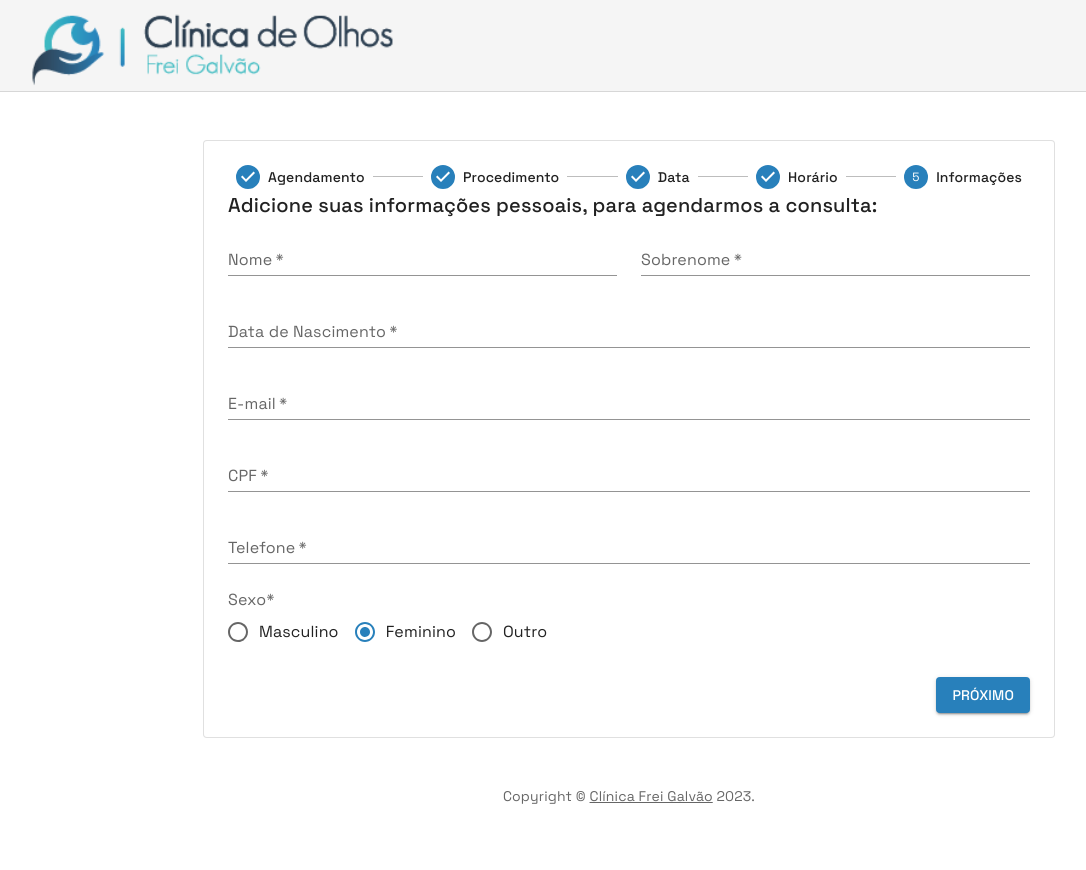
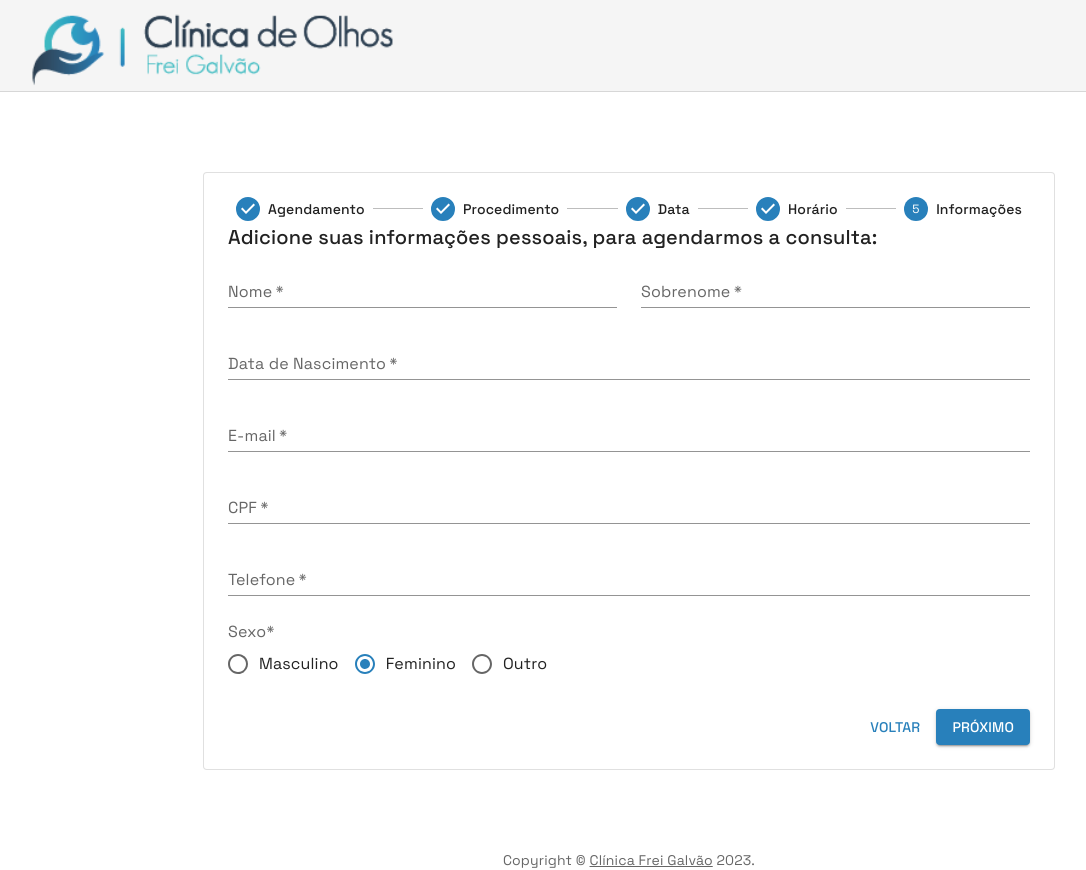
Before and after one commit to a3devcom/cnn-agendamento-Next.js, a Next.js app: page /info in a window 1280 px wide. Shown: the whole page, without its empty margins (11-1097 px from the left). Before the commit the page ends 838 px from the top, so only its background shows below. Built offline with nearby package versions, Linux system fonts and the light colour scheme.

Commit message:
refactoring and feats

```diff
--- /dev/null
+++ b/src/components/NextBackButton.js
@@ -0,0 +1,24 @@
+import { Box } from '@mui/material';
+import { Button } from '@mui/material';
+
+const NextBackButton = ({ handleClick, handleBack}) => {
+  return(
+    <Box sx={{ display: 'flex', justifyContent: 'flex-end' }}>
+      <Button onClick={handleBack} sx={{ mt: 3, ml: 1 }}>
+        Voltar
+      </Button>
+      <Button
+        variant="contained"
+        onClick={handleClick}
+        sx={{ mt: 3, ml: 1,'&:hover': {
+          backgroundColor: '#48bbc1',
+          color: '#fff',
+        }, }}
+      >
+        Próximo
+      </Button>
+    </Box>
+  );
+};
+
+export default NextBackButton;
--- /dev/null
+++ b/src/components/PaperContainer.js
@@ -0,0 +1,13 @@
+import { Container, Paper } from '@mui/material';
+
+const PaperContainer = ({ children }) => {
+  return (
+    <Container component="main" maxWidth="md" sx={{ mb: 4, mt: 4, display: 'flex', flexDirection: 'column' }}>
+      <Paper variant="outlined" sx={{ my: { xs: 3, md: 6 }, p: { xs: 2, md: 3 } }}>
+        {children}
+      </Paper>
+    </Container>
+  );
+}
+
+export default PaperContainer;
--- a/src/components/forms/HealthCare.js
+++ b/src/components/forms/HealthCare.js
@@ -16,6 +16,7 @@ export default function HealthCare() {
     { title: 'NotreDame' },
     { title: "Sul América" },
   ];
+
   return (
     <Box sx={{ height: '75%', display: 'flex', justifyContent: 'center', alignItems: 'center', textAlign: 'center', flexDirection: 'column' }}>
         <Typography variant="h4" gutterBottom className='mt-5' sx={{ fontWeight: 'bold'}}>
--- a/src/components/forms/info.js
+++ /dev/null
@@ -1,101 +0,0 @@
-import * as React from 'react';
-import Box from '@mui/material/Box';
-import Container from '@mui/material/Container';
-import Paper from '@mui/material/Paper';
-import Button from '@mui/material/Button';
-import Link from '@mui/material/Link';
-import Typography from '@mui/material/Typography';
-import PersonalInfo from './PersonalInfo';
-import HealthCare from './HealthCare';
-import Review from './Review';
-import StepperCo from '../StepperCO';
-import Navbar from '../Navbar';
-import Success from './Success'
-import router from 'next/router';
-
-
-function Copyright() {
-  return (
-    <Typography variant="body2" color="text.secondary" align="center">
-      {'Copyright © '}
-      <Link color="inherit" href="https://clinicafreigalvao.com.br/">
-        Clínica Frei Galvão
-      </Link>{' '}
-      {new Date().getFullYear()}
-      {'.'}
-    </Typography>
-  );
-}
-
-const steps = ['PersonalInfo', 'HealthCare', 'Review your order'];
-
-function getStepContent(step) {
-  switch (step) {
-    case 0:
-      return <PersonalInfo />;
-    case 1:
-      return <HealthCare />;
-    case 2:
-      return <Review />;
-    default:
-      throw new Error('Unknown step');
-  }
-}
-
-export default function Checkout() {
-  const [activeStep, setActiveStep] = React.useState(0);
-
-  const handleNext = () => {
-    setActiveStep(activeStep + 1);
-  };
-
-  const handleBack = () => {
-    setActiveStep(activeStep - 1);
-  };
-
-  return (
-    <Box>
-      <Navbar/>
-      <Container component="main" maxWidth="md" sx={{ mb: 4 }}>
-        <Paper
-        variant="outlined"
-        sx={{
-          my: { xs: 3, md: 6 },
-          p: { xs: 2, md: 3 }
-          }}>
-          <Box>
-          <StepperCo
-          currentStep={4}
-          />
-          </Box>
-          {activeStep === steps.length ? (
-            <Success />
-          ) : (
-            <React.Fragment>
-              {getStepContent(activeStep)}
-              <Box sx={{ display: 'flex', justifyContent: 'flex-end' }}>
-                {activeStep !== 0 && (
-                  <Button onClick={handleBack} sx={{ mt: 3, ml: 1 }}>
-                    Voltar
-                  </Button>
-                )}
-
-                <Button
-                  variant="contained"
-                  onClick={handleNext}
-                  sx={{ mt: 3, ml: 1,'&:hover': {
-                    backgroundColor: '#48bbc1',
-                    color: '#fff',
-                  }, }}
-                >
-                  {activeStep === steps.length - 1 ? 'Confirmar' : 'Próximo'}
-                </Button>
-              </Box>
-            </React.Fragment>
-          )}
-        </Paper>
-        <Copyright />
-      </Container>
-    </Box>
-  );
-}
--- a/src/pages/_app.js
+++ b/src/pages/_app.js
@@ -7,6 +7,7 @@ import '../styles/globals.css';
 import 'dayjs/locale/pt-br';
 import { LocalizationProvider } from '@mui/x-date-pickers';
 import { AdapterDayjs } from '@mui/x-date-pickers/AdapterDayjs'
+import PaperContainer from '../components/PaperContainer'
 
 function MyApp({ Component, pageProps }) {
   return (
@@ -21,7 +22,7 @@ function MyApp({ Component, pageProps }) {
         <CssBaseline />
         <ThemeProvider theme={theme}>
           <LocalizationProvider dateAdapter={AdapterDayjs} adapterLocale="pt-br">
-            <Component {...pageProps} />
+              <Component {...pageProps} />
           </LocalizationProvider>
         </ThemeProvider>
       </ContextProvider>
--- a/src/pages/data.js
+++ b/src/pages/data.js
@@ -7,15 +7,15 @@ import Context from '@/context';
 import dayjs from 'dayjs';
 import { useRouter } from 'next/router';
 import StepperCO from '@/components/StepperCO';
-import Container from '@mui/material/Container';
-import Paper from '@mui/material/Paper';
 import Head from 'next/head';
 import Typography from '@mui/material/Typography';
 import Copyright from '@/components/Copyright';
+import PaperContainer from '../components/PaperContainer'
+import NextBackButton from '@/components/NextBackButton';
 
 const DateSelection = () => {
   const router = useRouter();
-  const { selectedDate, setSelectedDate } = useContext(Context);
+  const { selectedDate, setSelectedDate, typeSelect } = useContext(Context);
 
   useEffect(() => {
     setSelectedDate(dayjs());
@@ -26,15 +26,20 @@ const DateSelection = () => {
   };
 
   const handleBack = () => {
-    router.push('/');
+    if(typeSelect === 'Consulta') {
+      router.push('/');
+    } else {
+      router.push('/procedimento');
+    }
+
   };
 
   return (
-    <Container component="main" maxWidth="sm" sx={{ mb: 4, mt: 4, display: 'flex', flexDirection: 'column' }} className="flex items-center justify-center h-screen">
+    <>
     <Head>
         <title>Clínica Frei Galvão</title>
     </Head>
-    <Paper variant="outlined" sx={{ my: { xs: 3, md: 6 }, p: { xs: 2, md: 3 } }} >
+    <PaperContainer>
     <Box
       className="flex flex-col items-center justify-center "
     >
@@ -58,26 +63,12 @@ const DateSelection = () => {
         renderInput={(params) => <TextField {...params} />}
         disablePast
       />
-      <Box sx={{ display: 'flex', justifyContent: 'flex-end',  marginTop: '2rem' }}>
-          <Button onClick={handleBack} sx={{ mt: 3, ml: 1 }}>
-            Voltar
-          </Button>
-          <Button
-            variant="contained"
-            onClick={handleClick}
-            sx={{ mt: 3, ml: 1, '&:hover': {
-              backgroundColor: '#48bbc1',
-              color: '#fff',
-            }, }}
-          >
-            Próximo
-          </Button>
-        </Box>
+      <NextBackButton handleClick={ handleClick } handleBack={ handleBack }/>
       </Box>
     </Box>
-    </Paper>
+    </PaperContainer>
     <Copyright />
-    </Container>
+    </>
   )
 };
 
--- a/src/pages/horarios.js
+++ b/src/pages/horarios.js
@@ -16,6 +16,7 @@ import Paper from '@mui/material/Paper';
 import Head from 'next/head';
 import { Button } from "@mui/material";
 import Copyright from '@/components/Copyright';
+import PaperContainer from '../components/PaperContainer'
 
 const Horarios = () => {
   const {
@@ -80,11 +81,11 @@ const Horarios = () => {
     isLoading ? <div className="flex w-full h-screen justify-center items-center">
         <CircularProgress size='5rem'/>
       </div> :
-      <Container component="main" maxWidth="sm" sx={{ mb: 4, mt: 4, display: 'flex', flexDirection: 'column' }} className="flex items-center justify-center h-screen">
+      <>
       <Head>
         <title>Clínica Frei Galvão</title>
       </Head>
-      <Paper variant="outlined" sx={{ my: { xs: 3, md: 6 }, p: { xs: 2, md: 3 } }} >
+      <PaperContainer>
       <div className="flex flex-col w-full justify-center items-center">
         <StepperCo
         currentStep={3}
@@ -130,9 +131,9 @@ const Horarios = () => {
             Voltar
         </Button>
       </div>
-      </Paper>
+      </PaperContainer>
       <Copyright />
-      </Container>
+      </>
   );
 };
 
--- a/src/pages/index.js
+++ b/src/pages/index.js
@@ -7,10 +7,9 @@ import Context from '@/context';
 import Button from '@mui/material/Button';
 import { useRouter } from 'next/router';
 import StepperCO from '@/components/StepperCO';
-import Container from '@mui/material/Container';
-import Paper from '@mui/material/Paper';
 import Navbar from '@/components/Navbar';
 import Copyright from '@/components/Copyright';
+import PaperContainer from '../components/PaperContainer'
 
 export default function TypeSelection() {
   const { typeSelect, setTypeSelect } = useContext(Context);
@@ -36,8 +35,7 @@ export default function TypeSelection() {
         <title>Clínica Frei Galvão</title>
       </Head>
       <Navbar/>
-      <Container component="main" maxWidth="sm" sx={{ mb: 4, mt: 4, display: 'flex', flexDirection: 'column' }} className="flex items-center justify-center h-screen">
-      <Paper variant="outlined" sx={{ my: { xs: 3, md: 6 }, p: { xs: 2, md: 3 } }} >
+      <PaperContainer>
       <Box
       className="flex flex-col items-center justify-center "
       >
@@ -74,13 +72,12 @@ export default function TypeSelection() {
             onClick={ handleClick }
             style={{ fontFamily: 'Space Grotesk, sans-serif' }}
           >
-            Continuar
+            Próximo
           </Button>
         </Box>
       </Box>
-      </Paper>
+      </PaperContainer>
       <Copyright />
-      </Container>
     </>
   )
 }
--- a/src/pages/info.js
+++ b/src/pages/info.js
@@ -1,13 +1,36 @@
-import Checkout from '../components/forms/info';
 import Head from 'next/head';
+import Copyright from '@/components/Copyright';
+import PersonalInfo from '@/components/forms/PersonalInfo';
+import PaperContainer from '../components/PaperContainer'
+import StepperCO from '@/components/StepperCO';
+import { useRouter } from 'next/router';
+import NextBackButton from '@/components/NextBackButton';
+import Navbar from '@/components/Navbar';
 
 const Info = () => {
+  const router = useRouter();
+
+  const handleClick = () => {
+    router.push('/pagamento');
+  }
+
+  const handleBack = () => {
+    router.push('/horarios');
+  };
+
+
   return (
     <div>
       <Head>
         <title>Clínica Frei Galvão</title>
       </Head>
-      <Checkout/>
+      <Navbar />
+      <PaperContainer>
+        <StepperCO  currentStep={4}/>
+        <PersonalInfo />
+        <NextBackButton handleClick={ handleClick} handleBack={ handleBack }/>
+      </PaperContainer>
+      <Copyright />
     </div>
   );
 };
--- /dev/null
+++ b/src/pages/pagamento.js
@@ -0,0 +1,34 @@
+import Copyright from "@/components/Copyright";
+import PaperContainer from "@/components/PaperContainer";
+import HealthCare from "@/components/forms/HealthCare";
+import StepperCO from "@/components/StepperCO";
+import Navbar from "@/components/Navbar";
+import NextBackButton from "@/components/NextBackButton";
+import { useRouter } from 'next/router';
+
+const Pagamento = () => {
+  const router = useRouter();
+
+  const handleClick = () => {
+    router.push('/confirmar');
+  }
+
+  const handleBack = () => {
+    router.push('/info');
+  }
+
+  return(
+    <>
+      <Navbar />
+      <PaperContainer>
+        <StepperCO currentStep={4}/>
+        <HealthCare />
+        <NextBackButton handleBack={ handleBack } handleClick={ handleClick }/>
+      </PaperContainer>
+      <Copyright />
+    </>
+  );
+
+}
+
+export default Pagamento;
--- a/src/pages/procedimento.js
+++ b/src/pages/procedimento.js
@@ -11,6 +11,7 @@ import Paper from '@mui/material/Paper';
 import Head from 'next/head';
 import Typography from '@mui/material/Typography';
 import Copyright from '@/components/Copyright';
+import PaperContainer from '../components/PaperContainer'
 
 const ProcedureSelection = () => {
   const { procedureSelect, setProcedureSelect, typeSelect } = useContext(Context);
@@ -39,11 +40,11 @@ const ProcedureSelection = () => {
   const exames = ['Mapeamento de retina', 'Biometria ultrassônica'];
 
   return (
-    <Container component="main" maxWidth="sm" sx={{ mb: 4, mt: 4, display: 'flex', flexDirection: 'column' }} className="flex items-center justify-center h-screen">
+    <>
       <Head>
         <title>Clínica Frei Galvão</title>
       </Head>
-      <Paper variant="outlined" sx={{ my: { xs: 3, md: 6 }, p: { xs: 2, md: 3 } }} >
+    <PaperContainer>
     <Box
       className="flex flex-col items-center justify-center"
     >
@@ -91,9 +92,9 @@ const ProcedureSelection = () => {
         </Box>
       </Box>
     </Box>
-    </Paper>
+    </PaperContainer>
     <Copyright />
-    </Container>
+    </>
   )
 };
 
```
